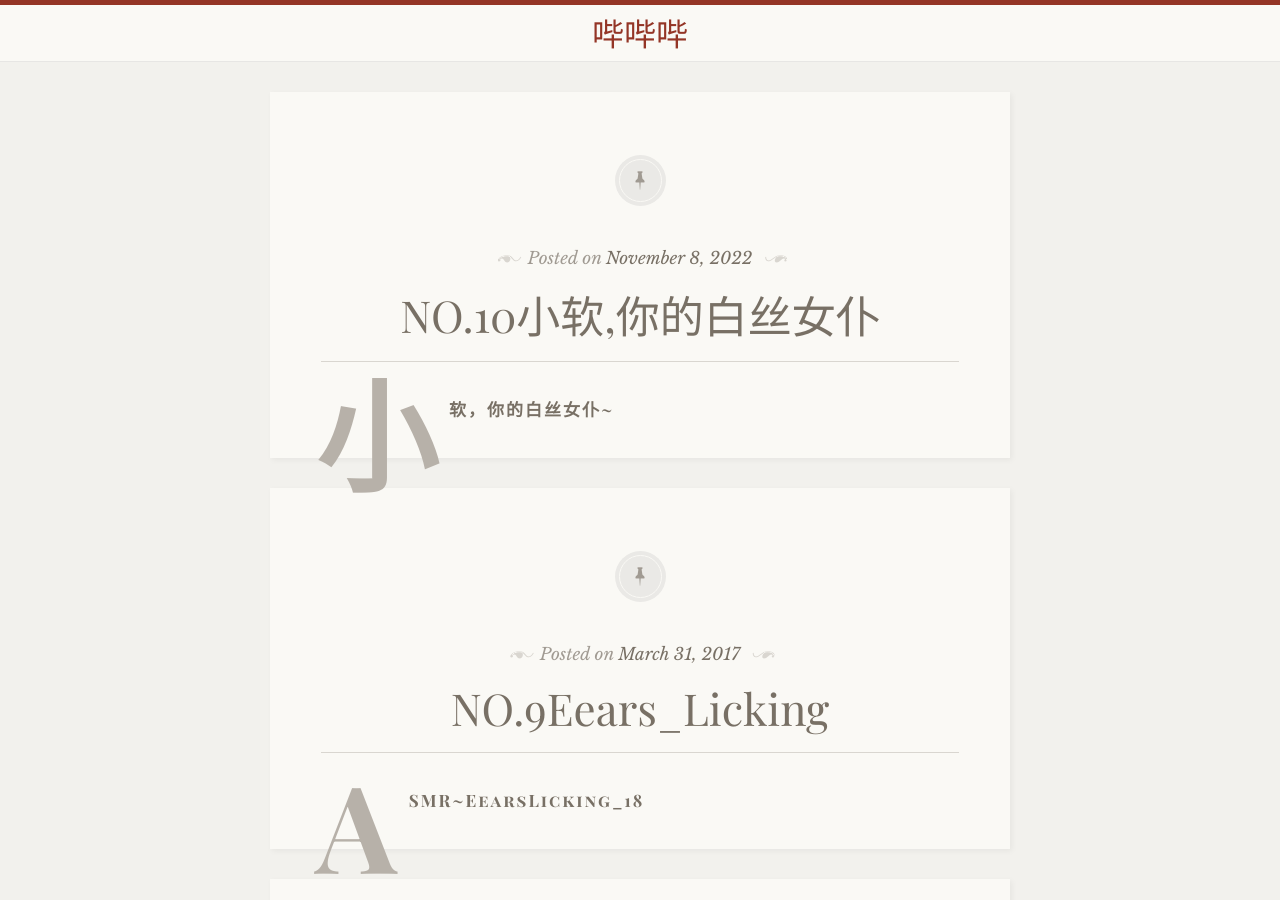
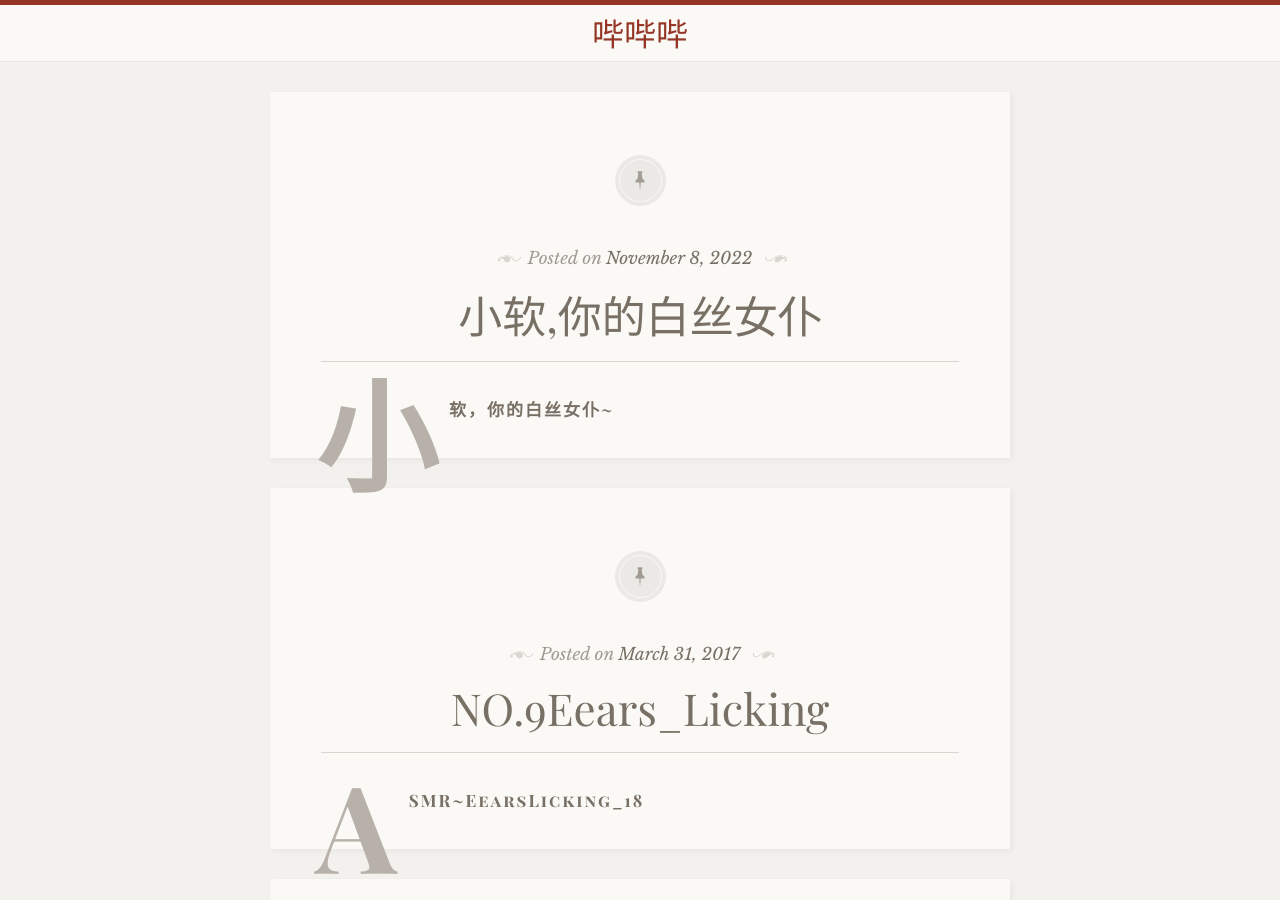
Before and after one commit to jvmkit/bibibi, a Jekyll site: the page built from index.html, in a window 1280 px wide and 900 px high. Built offline with Jekyll 4.4.1, drawn with Linux system fonts in a browser that asks for light colours; some web fonts are replaced.

Commit message:
Update 2022-11-08-xr-np.markdown

```diff
--- a/_posts/2022-11-08-xr-np.markdown
+++ b/_posts/2022-11-08-xr-np.markdown
@@ -1,8 +1,8 @@
 ---
 layout: post
-title: "NO.10小软,你的白丝女仆"
+title: "小软,你的白丝女仆"
 date: 2022-11-08 15:06:11 +0800
-audiolink: https://poboc-my.sharepoint.com/personal/areyouok_so_edu_rs/_layouts/52/download.aspx?share=ETJcGG_SR4BCrqKH20P8fEkBehE5V5F8MJ4Iu39ruAe4tw&file=a.mp3
+audiolink: https://poboc-my.sharepoint.com/personal/areyouok_so_edu_rs/_layouts/52/download.aspx?share=ETJcGG_SR4BCrqKH20P8fEkBehE5V5F8MJ4Iu39ruAe4tw
 categories: podcast
 podcasttype: audio/mpeg
 podcastlength: 439
```
